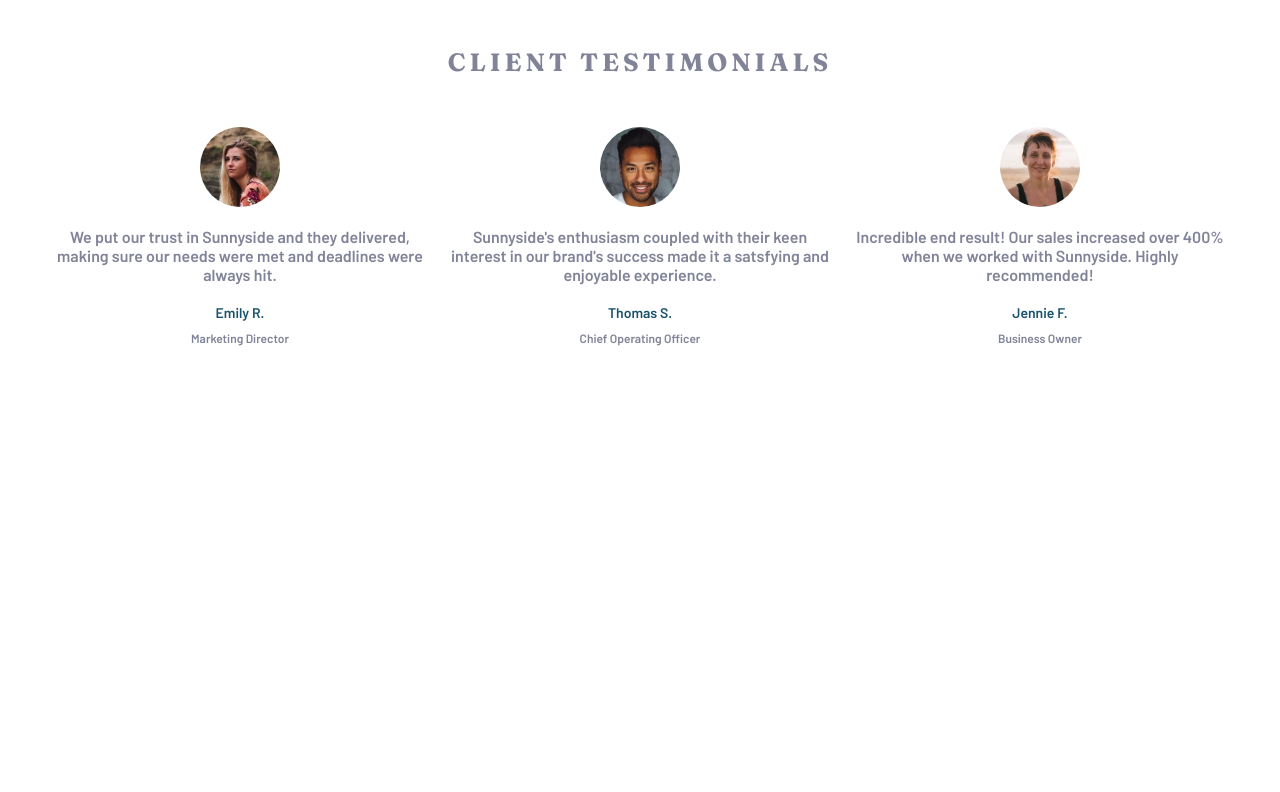
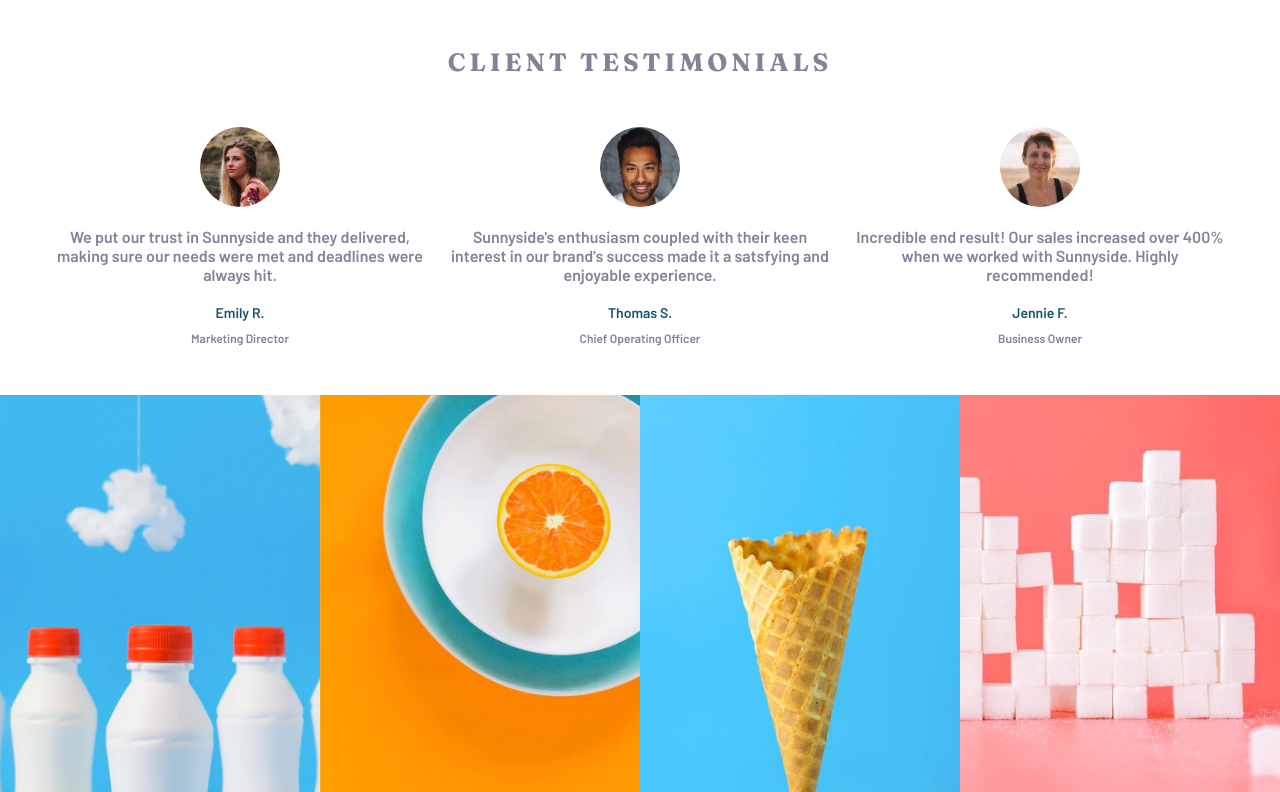
Before and after one commit to FelipePinha/landing-page-sunnyside, a plain HTML site: page index.html in a window 1280 px wide. Shown: the part 2370-3162 px from the top of the page. Before the commit the page ends 2765 px from the top, so only its background shows below. Drawn offline with Linux system fonts and the light colour scheme.

Commit message:
create showcase

```diff
--- a/index.html
+++ b/index.html
@@ -125,6 +125,21 @@
                 </div>
             </div>
         </section>
+
+        <section class="showcase">
+            <div class="showcase-img-container">
+                <img src="./images/desktop/image-gallery-milkbottles.jpg" alt="milk">
+            </div>
+            <div class="showcase-img-container">
+                <img src="./images/desktop/image-gallery-orange.jpg" alt="orange">
+            </div>
+            <div class="showcase-img-container">
+                <img src="./images/desktop/image-gallery-cone.jpg" alt="cone">
+            </div>
+            <div class="showcase-img-container">
+                <img src="./images/desktop/image-gallery-sugarcubes.jpg" alt="sugar cubes">
+            </div>
+        </section>
     </main>
 
 </body>
--- a/styles.css
+++ b/styles.css
@@ -239,3 +239,18 @@
     color: var(--Dark-grayish-blue);
     font-size: 1.2rem;
 }
+
+/* showcase */
+.showcase {
+    width: 100%;
+    display: flex;
+    font-size: 0;
+}
+
+.showcase-img-container {
+    width: 25%;
+}
+
+.showcase-img-container img {
+    max-width: 100%;
+}
```
